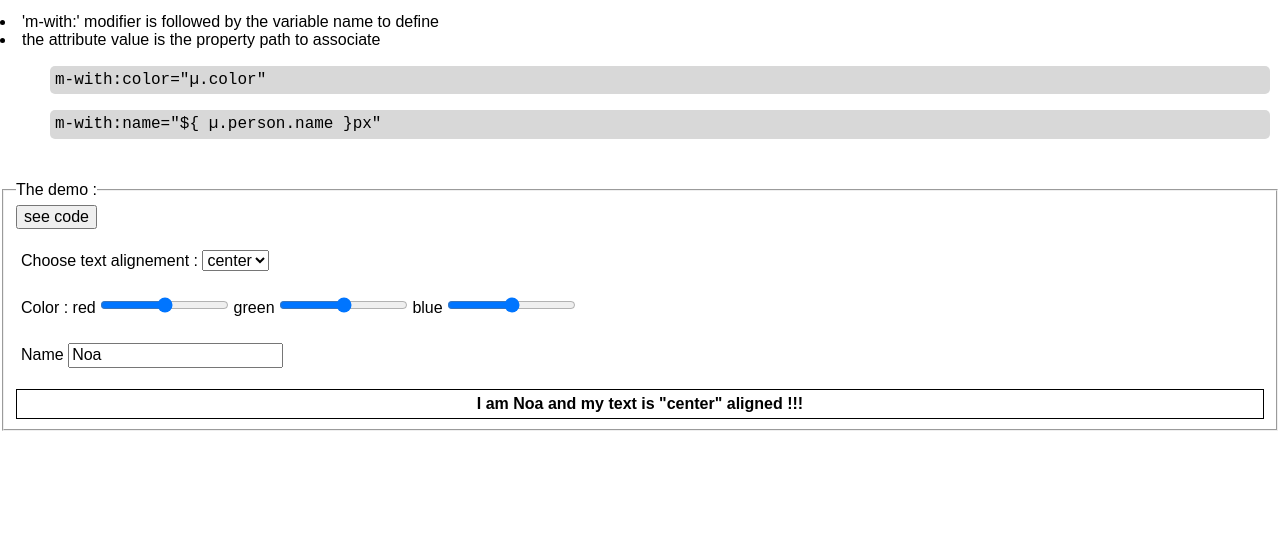
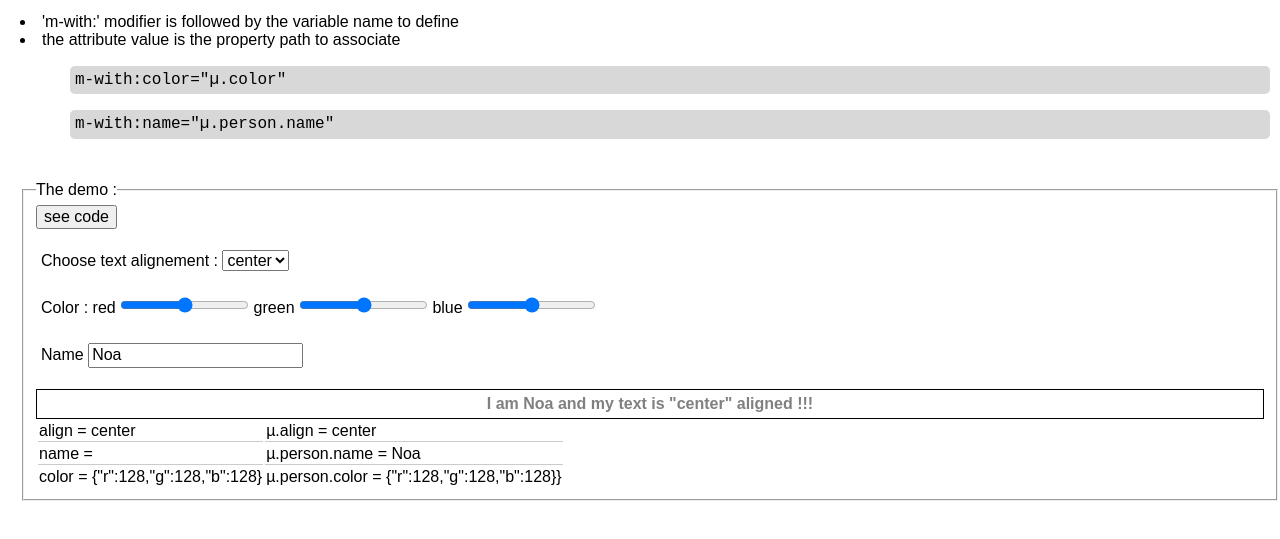
Before and after one commit to mbenzekri/m-control, a website: page ex_varscope.html in a window 1280 px wide. Shown: the part 129-668 px from the top of the page. Drawn offline with nearby package versions, Linux system fonts and the light colour scheme.

Commit message:
fixing m-with bugs with let/righ scopes

```diff
--- a/ex_varscope.html
+++ b/ex_varscope.html
@@ -9,7 +9,7 @@
     <script src="./m-example.js"></script>
 </head>
 
-<body class=pure>
+<body class="pure mg-1">
 
     <h1>Variable scoping
         <hr>
@@ -20,7 +20,7 @@
         <li>'m-with:' modifier is followed by the variable name to define </li>
         <li> the attribute value is the property path to associate</li>
         <pre>m-with:color="µ.color" </pre>
-        <pre>m-with:name="${ µ.person.name }px" </pre>
+        <pre>m-with:name="µ.person.name" </pre>
     </p>
 
     <fieldset m-control="MCtrlExample">
@@ -31,7 +31,7 @@
                 <label>Choose text alignement : </label>
                 <select m-bind:value=align>
                     <option value="center">center</option>
-                    <option value="left">left</option>
+                    <option value="left" selected>left</option>
                     <option value="right">right</option>
                 </select>
             </p>
@@ -45,7 +45,22 @@
             <div m-with:name="µ.person.name" m-style:text-align="${align}"
                 m-style:color="rgb(${color.r},${color.g},${color.b})" style="padding: 5px;border: 1px solid black;">
                 <strong> I am {{ name }} and my text is "{{ align }}" aligned !!!</strong>
+
             </div>
+            <table class="pure pure-table-bordered">
+                <tr>
+                    <td>align = {{ align }}</td>
+                    <td>µ.align = {{ µ.align}}</td>
+                </tr>
+                <tr>
+                    <td>name = {{ name }}</td>
+                    <td>µ.person.name = {{ µ.person.name}}</td>
+                </tr>
+                <tr>
+                    <td>color = {{ JSON.stringify(color) }}</td>
+                    <td>µ.person.color = {{ JSON.stringify(color) }}}}</td>
+                </tr>
+            </table>
         </div>
         <script>
             window.addEventListener('load', _ => {
@@ -55,7 +70,7 @@
                         this.model.align = 'center',
                             this.model.person = {
                                 name: 'Noa',
-                                color: { r: 128, b: 128, b: 128 }
+                                color: { r: 128, g: 128, b: 128 }
                             }
                     }
                 }
--- a/m-control.js
+++ b/m-control.js
@@ -259,14 +259,30 @@
          *
          * @param {Node} attr
          */
-        $scope(attr) {
-            const scope = []
+        $rightscopes(attr) {
+            const rscope = []
             let nodelem = attr.parentElement || attr.ownerElement
             while (nodelem !== this.#element) {
-                [...nodelem.attributes].forEach(attr => (attr.nodeName.startsWith('m-with:')) && scope.unshift(attr.$scope))
+                if (nodelem.$rscope) rscope.unshift(...nodelem.$rscope)
                 nodelem = nodelem.parentNode
             }
-            return scope.join('')
+            return rscope.join('')
+        }
+        /**
+         *
+         * @param {HTMLAttribute} attr
+         */
+        $leftscopes(attr) {
+            const lscope = {}
+            let nodelem = attr.parentElement || attr.ownerElement
+            while (nodelem !== this.#element) {
+                if (nodelem.$lscope)
+                    Object.keys(nodelem.$lscope)
+                        .filter(varname => !(varname in lscope))
+                        .forEach(varname => lscope[varname] = nodelem.$lscope[varname])
+                nodelem = nodelem.parentNode
+            }
+            return lscope
         }
     }
 
@@ -286,7 +302,7 @@
             return null
         },
         'm-class': (ctrl, elem, attr) => {
-            const scope = ctrl.$scope(attr)
+            const scope = ctrl.$rightscopes(attr)
             const body = scope + `
                 const _value_ = ${attr.value}
                 if ( _value_ && typeof _value_ === 'object' )
@@ -299,7 +315,7 @@
             return params
         },
         'm-style': (ctrl, elem, attr) => {
-            const scope = ctrl.$scope(attr)
+            const scope = ctrl.$rightscopes(attr)
             const styleprop = attr.name.replace(/m-style:/, '')
             const body = scope + `
                 const _styleprop_ = '${styleprop}';
@@ -310,7 +326,7 @@
             return ['$node', '$attr', 'µ', body]
         },
         'm-on': (ctrl, elem, attr) => {
-            const scope = ctrl.$scope(attr)
+            const scope = ctrl.$rightscopes(attr)
             const evtnames = attr.name.replace(/m-on:/, '').split('|')
             const body = scope + `
                 const µ=this.model;
@@ -326,7 +342,7 @@
             return null
         },
         'm-text': (ctrl, elem, text) => {
-            const scope = ctrl.$scope(text)
+            const scope = ctrl.$rightscopes(text)
             const body = scope + `
                 if (MC.debug) console.log('m-text rendering %s',$text.textContent)
                 $text.textContent = \`${text.textContent.replace(/{{/g, '${').replace(/}}/g, '}')}\`;
@@ -334,19 +350,25 @@
             return ['$node', '$text', 'µ', body]
         },
         'm-bind': (ctrl, elem, attr) => {
-            const scope = ctrl.$scope(attr)
+            const rscope = ctrl.$rightscopes(attr)
+            const lscope = ctrl.$leftscopes(attr)
             const attrname = attr.name.replace(/m-bind:/, '')
-            const proppath = attr.value
+            let proppath = attr.value
+            const proproot = proppath.replace(/(\.|\[).*$/, '')
+            if (proproot in lscope) {
+                proppath = lscope[proproot] + attr.value.replace(/^[^\.\[]*/, '')
+            }
 
             // create binding from input to model
             try {
                 const body = `
                     const µ = this.model
-                ` + scope +
-                `
                     let _value_ = $event.target['${attrname}']
                     _value_ = ($event.target.type === 'number') ? (_value_ === '') ? 0 : parseFloat(_value_) : _value_
-                    if (MC.debug) console.log(\`input => model with ${proppath}=\${JSON.stringify(${proppath})} input=\${ _value_ } \`)
+                    if (MC.debug) {
+                        console.log(\`input => model with ${proppath}=\${JSON.stringify(${proppath})} input=\${ _value_ } \`)
+                        debugger
+                    }
                     ${proppath} = _value_
                 `
                 const func = new Function('$event', body).bind(ctrl)
@@ -358,7 +380,7 @@
             }
 
             // create binding from model to input
-            const body = scope + `
+            const body = rscope + `
                 if (MC.debug) console.log(\`model => input with model.${proppath}=\${JSON.stringify(${proppath})}(version:\${${proppath}$v})  input[\${$node.type}]=\${$node['${attrname}']} \`)
                 $node['${attrname}'] = ${proppath}
             `
@@ -371,8 +393,10 @@
                 if (MC.debug) console.log(\`scope ${varname} = \${JSON.stringify(${proppath})}\`)
                 let ${varname} = ${proppath};
             `
-            attr.$scope = fragment
-            return null
+            if (!elem.$rscope) elem.$rscope = []
+            if (!elem.$lscope) elem.$lscope = {}
+            elem.$rscope.push(fragment)
+            elem.$lscope[varname] = proppath
         }
     }
 
@@ -464,8 +488,8 @@
             property = property.replace(/\$v$/, '')
 
             // search fo property first
-            const found = (node.getAttribute('type') === 'array' && typeof property === 'number')
-                ? this.arr_item(property)
+            const found = (node.getAttribute('type') === 'array' && /\d+/.test(property) )
+                ? this.arr_item(node,parseInt(property))
                 : [...node.childNodes].find(child => child.nodeName === property)
             // search method instead
             if (!found) return this.getmethod(node, property)
```
Also changed, not shown: index.html (+1 -1 lines).
